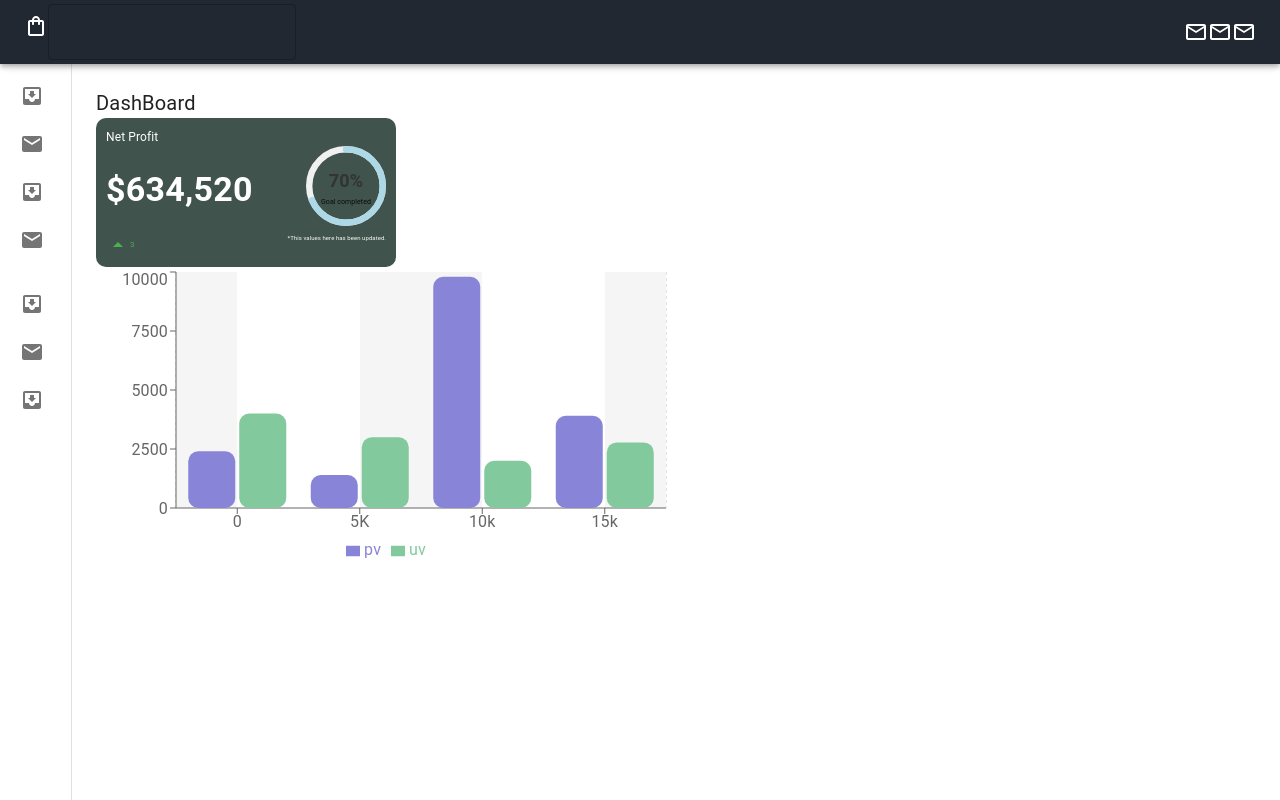
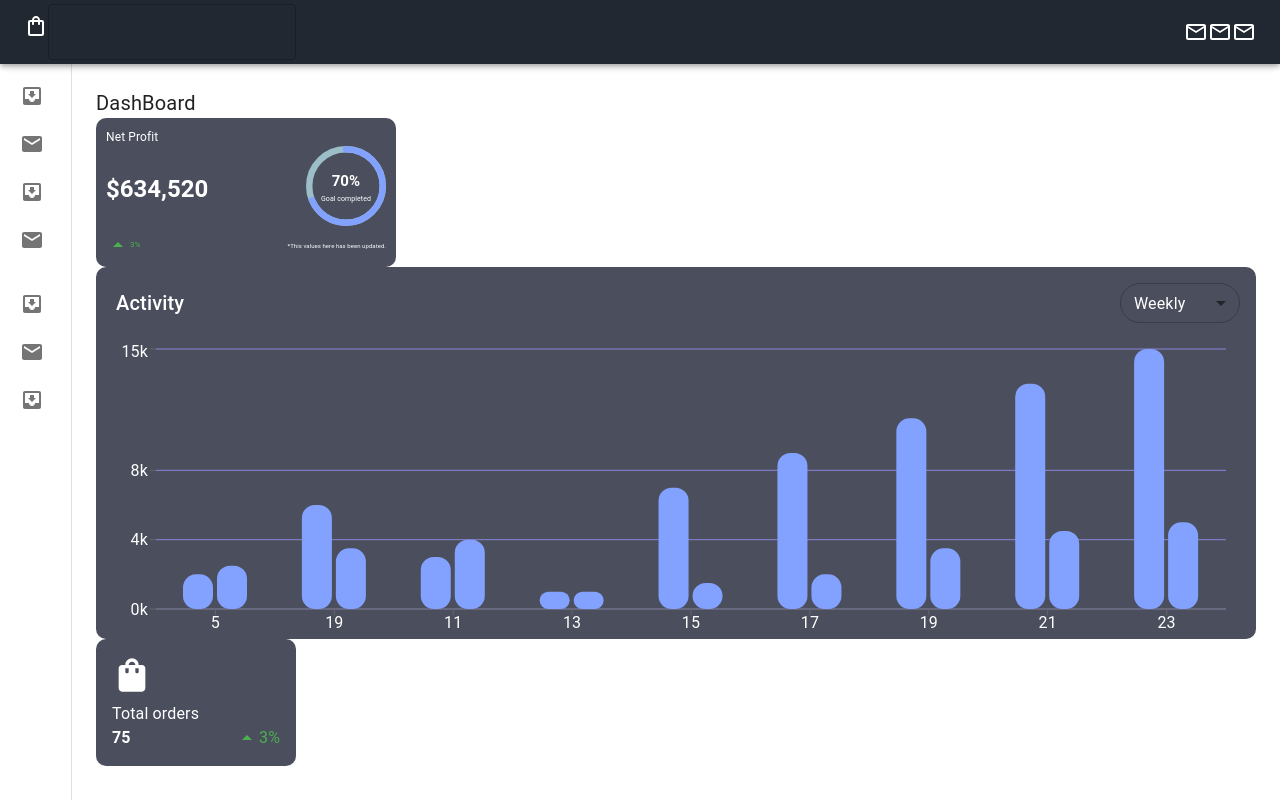
Before and after one commit to Ajithkrm6/fitpoe, a React (Create React App) app: page / in a window 1280 px wide. Built offline with nearby package versions, Linux system fonts and the light colour scheme.

Commit message:
updated orderCard and comppleted profitcard, barchart card

```diff
--- a/src/App.tsx
+++ b/src/App.tsx
@@ -162,6 +162,14 @@ function App() {
         <Typography fontSize={20}>DashBoard</Typography>
         <ProfitCard amount={634520} progressPercent={70} levelPercent={3} />
         <BarChartCard />
+        <OrdersCard
+          img={<ShoppingBagIcon sx={{ color: "#ffffff", fontSize: "40px" }} />}
+          noOfOrders={75}
+          orderType="Total orders"
+          percentage={3}
+          percentageColor="#4caf50"
+          percentageIcon={<ArrowDropUpIcon style={{ color: "#4caf50" }} />}
+        />
       </Box>
     </Box>
   );
--- a/src/components/BarChatCard/index.tsx
+++ b/src/components/BarChatCard/index.tsx
@@ -1,5 +1,5 @@
 import React from "react";
-import { Grid, Typography, Box } from "@mui/material";
+import { Grid, Typography, Box, Select, MenuItem } from "@mui/material";
 import {
   BarChart,
   Bar,
@@ -8,64 +8,102 @@ import {
   CartesianGrid,
   Tooltip,
   Legend,
+  ResponsiveContainer,
 } from "recharts";
 
+const data = [
+  { name: "5", uv: 2000, pv: 2500 },
+  { name: "19", uv: 6000, pv: 3500 },
+  { name: "11", uv: 3000, pv: 4000 },
+  { name: "13", uv: 1000, pv: 1000 },
+  { name: "15", uv: 7000, pv: 1500 },
+  { name: "17", uv: 9000, pv: 2000 },
+  { name: "19", uv: 11000, pv: 3500 },
+  { name: "21", uv: 13000, pv: 4500 },
+  { name: "23", uv: 15000, pv: 5000 },
+];
+
 export const BarChartCard = () => {
-  const data = [
-    {
-      name: "0",
-      uv: 4000,
-      pv: 2400,
-      amt: 2400,
-    },
-    {
-      name: "5K",
-      uv: 3000,
-      pv: 1398,
-      amt: 2210,
-    },
-    {
-      name: "10k",
-      uv: 2000,
-      pv: 9800,
-      amt: 2290,
-    },
-    {
-      name: "15k",
-      uv: 2780,
-      pv: 3908,
-      amt: 2000,
-    },
-  ];
   return (
-    <Grid container>
-      <Grid item>
-        <Box>
+    <Grid container bgcolor="#4B4F5D" borderRadius="10px">
+      <Grid
+        item
+        md={12}
+        sm={12}
+        sx={{
+          borderRadius: 2,
+          p: 2,
+          display: "flex",
+          justifyContent: "space-between",
+          alignItems: "center",
+          paddingLeft: "20px",
+        }}
+      >
+        <Typography color="#ffffff" variant="h6">
+          Activity
+        </Typography>
+        <Select
+          value="weekly"
+          sx={{
+            minWidth: 120,
+            borderRadius: "20px",
+            borderWidth: "1px",
+            borderColor: "#ffffff",
+            height: "40px",
+            color: "#ffffff",
+            backgroundColor: "#4B4F5D",
+          }}
+        >
+          <MenuItem color="#ffffff" value="weekly">
+            Weekly
+          </MenuItem>
+          <MenuItem color="#ffffff" value="monthly">
+            Monthly
+          </MenuItem>
+          <MenuItem color="#ffffff" value="yearly">
+            Yearly
+          </MenuItem>
+        </Select>
+      </Grid>
+      <Grid item md={12}>
+        <ResponsiveContainer width="100%" height={300}>
           <BarChart
-            width={600}
-            height={300}
             data={data}
             margin={{
-              top: 5,
+              top: 10,
               right: 30,
-              left: 20,
-              bottom: 5,
+              left: 0,
+              bottom: 0,
             }}
+            barCategoryGap="10%" // Adjust space between categories
+            barGap={4} // Adjust space between bars within a category
           >
-            <CartesianGrid
-              vertical={true}
-              horizontal={false}
-              strokeDasharray="3 3"
-              verticalFill={["#f5f5f5", "#fff"]}
+            <CartesianGrid stroke="#8884d8" vertical={false} />
+            <XAxis dataKey="name" tick={{ fill: "#ffffff" }} />
+            <YAxis
+              domain={[0, 5000, 10000, 15000]}
+              tickFormatter={(value) => `${value / 1000}k`}
+              // axisLine={{ stroke: "#8884d8", strokeWidth: 1 }}
+              axisLine={false}
+              tick={{ fill: "#ffffff" }}
             />
-            <XAxis dataKey="name" />
-            <YAxis />
-            <Tooltip />
-            <Legend />
-            <Bar dataKey="pv" fill="#8884d8" radius={[10, 10, 10, 10]} />
-            <Bar dataKey="uv" fill="#82ca9d" radius={[10, 10, 10, 10]} />
+            {/* <Tooltip formatter={(value) => `${value.toLocaleString()} units`} /> */}
+
+            {/* <Legend /> */}
+            <Bar
+              dataKey="uv"
+              fill="#83A2FF"
+              barSize={30}
+              radius={[13, 13, 13, 13]}
+            />
+            <Bar
+              dataKey="pv"
+              fill="#83A2FF"
+              barSize={30}
+              radius={[13, 13, 13, 13]}
+            />
           </BarChart>
-        </Box>
+        </ResponsiveContainer>
       </Grid>
     </Grid>
   );
--- a/src/components/OrdersCard/index.tsx
+++ b/src/components/OrdersCard/index.tsx
@@ -1,63 +1,63 @@
 import React, { ReactNode } from "react";
-import { Grid, Card, Typography } from "@mui/material";
+import { Grid, Card, Typography, Box } from "@mui/material";
 import { SxProps } from "@mui/material";
+import ShoppingBagIcon from "@mui/icons-material/ShoppingBag";
+import ArrowDropDownIcon from "@mui/icons-material/ArrowDropDown";
 
 export interface OrderCardProps {
   img: ReactNode;
-  value: number;
+  noOfOrders: number;
   orderType: string;
   percentage: number;
   sx?: SxProps;
-  symbol: ReactNode;
+  symbol?: ReactNode;
+  md?: number;
+  sm?: number;
+  lg?: number;
+  percentageColor?: string;
+  percentageIcon?: ReactNode;
 }
 
 export const OrdersCard = (props: OrderCardProps) => {
   return (
-    <Card sx={{ ...props.sx }}>
     <Grid
       container
-        // bgcolor="red"
-        spacing={2}
+      bgcolor="#4B4F5D"
       display="flex"
       flexDirection="column"
+      padding={2}
+      maxWidth="200px"
+      borderRadius="10px"
+      md={props.md}
+      sm={props.sm}
+      lg={props.lg}
     >
+      <Grid item md={12}>
+        <Box>{props.img}</Box>
+        <Typography color="#ffffff">{props.orderType}</Typography>
+      </Grid>
       <Grid
         item
-          display="flex"
-          justifyContent="center"
-          height="80px"
-          width="80px"
-          bgcolor="blue"
-          margin={2}
-          borderRadius={1}
-        >
-          {props.img}
-        </Grid>
-        <Grid item>
-          {" "}
-          <Typography>{props.orderType}</Typography>
-        </Grid>
-        <Grid
-          container
-          // bgcolor="yellow"
+        md={12}
+        sm={12}
         display="flex"
         flexDirection="row"
         justifyContent="space-between"
-          paddingRight="10px"
       >
-          <Grid item padding={2}>
-            <Typography>{props.value}</Typography>
+        <Grid container display="flex" justifyContent="space-between">
+          <Grid item>
+            <Typography color="#ffffff" fontSize="16px" fontWeight="bold">
+              {props.noOfOrders}
+            </Typography>
           </Grid>
-          <Grid item>
-            <Grid container padding={2}>
-              <Grid item>{props.symbol}</Grid>
-              <Grid item>
-                <Typography>{props.percentage}</Typography>
+          <Grid item display="flex" flexDirection="row">
+            <>{props.percentageIcon}</>
+            <Typography color={props.percentageColor}>
+              {props.percentage}%
+            </Typography>
           </Grid>
         </Grid>
       </Grid>
     </Grid>
-      </Grid>
-    </Card>
   );
 };
--- a/src/components/ProfitCard/index.tsx
+++ b/src/components/ProfitCard/index.tsx
@@ -1,53 +1,3 @@
-// import React from "react";
-// import { Grid, Card, Typography } from "@mui/material";
-// import { Line, Circle } from "rc-progress";
-
-// export interface ProfitCardProps {
-//   amount: number;
-//   percent?: number;
-// }
-
-// export const ProfitCard = (props: ProfitCardProps) => {
-//   const textContainerStyle = {
-//     position: "absolute" as const,
-//     top: "50%",
-//     left: "50%",
-//     transform: "translate(-50%, -50%)",
-//     display: "flex",
-//     alignItems: "center",
-//     justifyContent: "center",
-//     width: "100%",
-//     height: "100%",
-//   };
-//   return (
-//     <Grid>
-//       <Typography>Net Profit</Typography>
-//       <Grid container spacing={2}>
-//         <Grid item>
-//           <Typography>{props.amount}</Typography>
-//         </Grid>
-//         <Grid item>
-//           <Grid height="100px" width="100px">
-//             <Circle
-//               percent={props.percent}
-//               strokeColor="lightblue"
-//               strokeWidth={4}
-//               trailWidth={4}
-//               trailColor="yellows"
-//               strokeLinecap="square"
-//             />
-//           </Grid>
-//           <Grid style={textContainerStyle}>
-//             <Typography>{props.percent}</Typography>
-//             <Typography fontSize={6}>Goal</Typography>
-//             <Typography fontSize={6}>completed</Typography>
-//           </Grid>
-//         </Grid>
-//       </Grid>
-//     </Grid>
-//   );
-// };
-
 import React from "react";
 import { Grid, Card, Typography, Box, CardContent } from "@mui/material";
 import { Circle } from "rc-progress";
@@ -76,7 +26,7 @@ export const ProfitCard = (props: ProfitCardProps) => {
         display="flex"
       >
         <Grid item>
-          <Typography variant="h4" textAlign="start" style={amountStyle}>
+          <Typography variant="h5" textAlign="start" style={amountStyle}>
             ${props.amount.toLocaleString()}
           </Typography>
         </Grid>
@@ -84,19 +34,27 @@ export const ProfitCard = (props: ProfitCardProps) => {
           <Box style={circleContainerStyle}>
             <Circle
               percent={props.progressPercent || 0}
-              strokeColor="lightblue"
+              strokeColor="#83A2FF"
               strokeWidth={8}
               trailWidth={8}
-              trailColor="#f0f0f0"
+              trailColor="#9BBEC8"
               strokeLinecap="round"
               style={circleStyle}
             />
             <Box style={textContainerStyle}>
               <Box>
-                <Typography variant="subtitle1" style={textStyle}>
+                <Typography
+                  variant="subtitle1"
+                  color="#ffffff"
+                  fontSize="15px"
+                  fontWeight="bold"
+                >
                   {props.progressPercent ? `${props.progressPercent}%` : "0%"}
                 </Typography>
-                <Typography fontSize="7px">{`Goal \n completed`}</Typography>
+                <Typography
+                  color="#ffffff"
+                  fontSize="7px"
+                >{`Goal \n completed`}</Typography>
               </Box>
             </Box>
           </Box>
@@ -122,11 +80,16 @@ export const ProfitCard = (props: ProfitCardProps) => {
               alignItems="center"
               color="#4caf50"
             >
-              {props.levelPercent}
+              {props.levelPercent}%
             </Typography>
           </Box>
         </Grid>
-        <Grid item>
+        <Grid
+          item
+          justifyContent="center"
+          alignContent="center"
+          alignItems="center"
+        >
           <Typography fontSize="6px" color="#ffffff">
             *This values here has been updated.
           </Typography>
@@ -140,8 +103,7 @@ export const ProfitCard = (props: ProfitCardProps) => {
 const cardStyle = {
   padding: "10px",
   borderRadius: "10px",
-  // boxShadow: "0 2px 10px rgba(0,0,0,0.1)",
-  backgroundColor: "#40534C",
+  backgroundColor: "#4B4F5D",
   maxWidth: "300px",
   textAlign: "center" as const,
 };
```
Lines whose indentation alone changed are shown as unchanged.
